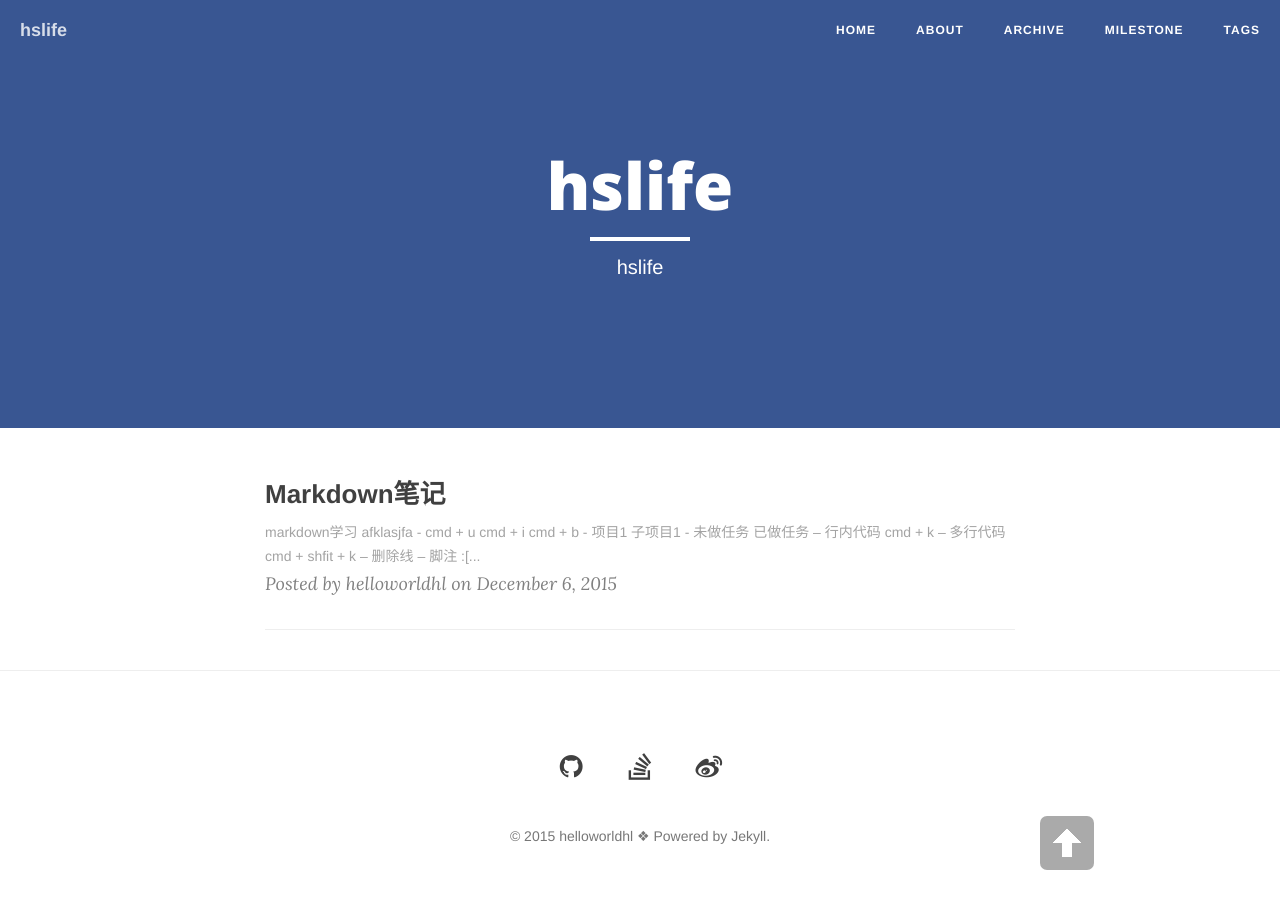
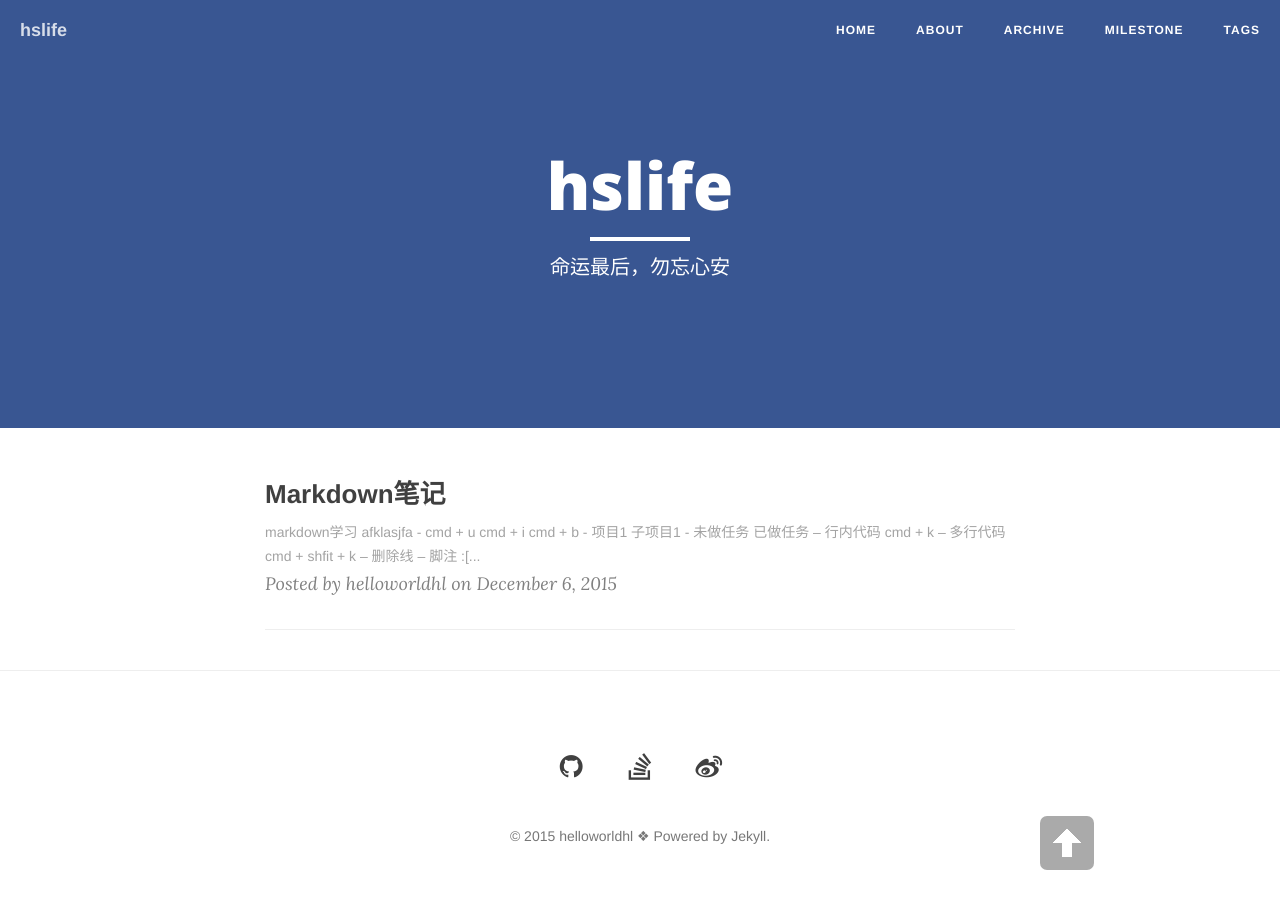
Before and after one commit to helloworldhl/helloworldhl.github.io, a Jekyll site: the page built from index.html, in a window 1280 px wide. Built offline with Jekyll 4.4.1, drawn with Linux system fonts in a browser that asks for light colours; nearby versions of some CDN libraries; the list of posts is cut into pages by our own code.

Commit message:
new change

```diff
--- a/CNAME
+++ b/CNAME
@@ -1 +1 @@
-cnfeat.com
+helloworldhl.github.io
--- a/index.html
+++ b/index.html
@@ -1,6 +1,6 @@
 ---
 layout: page
-description: "hslife"
+description: "命运最后，勿忘心安"
 ---
 
 {% for post in paginator.posts %}
```
